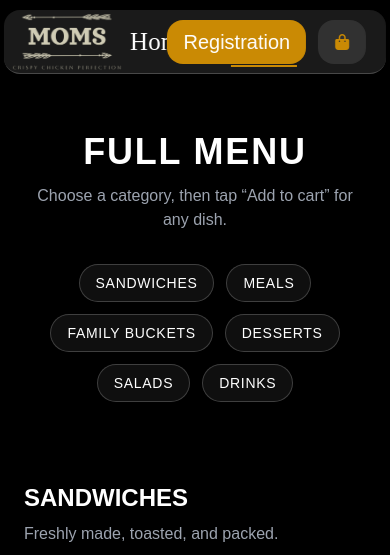
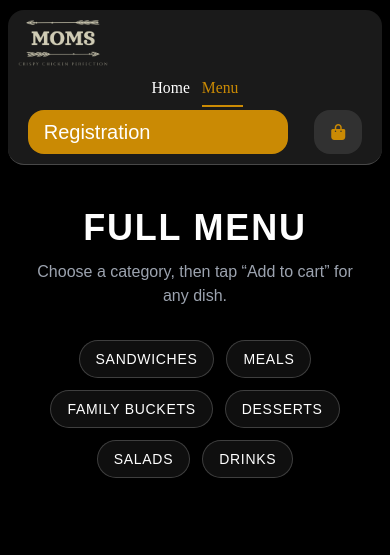
Before and after one commit to Ahmed-Abdelnasser-7/software-_project, a plain HTML site: page menu.html in a window 390 px wide. Shown: the top 555 px of the page. Drawn offline with nearby package versions, Linux system fonts and the light colour scheme.

Commit message:
adjusting css for mobile screens

```diff
--- a/menu.html
+++ b/menu.html
@@ -245,6 +245,8 @@
         border-color: rgba(255, 255, 255, 0.35);
       }
     </style>
+
+    <link rel="stylesheet" href="styles.css" />
   </head>
 
   <body>
--- /dev/null
+++ b/styles.css
@@ -0,0 +1,134 @@
+/* Shared responsive tweaks for mobile (iPhone) */
+
+html {
+  -webkit-text-size-adjust: 100%;
+}
+
+*,
+*::before,
+*::after {
+  box-sizing: border-box;
+}
+
+img,
+svg,
+video,
+canvas {
+  max-width: 100%;
+  height: auto;
+}
+
+body {
+  overflow-x: hidden;
+}
+
+/* Mobile-first overrides for the fixed top bar used on home/menu */
+@media (max-width: 640px) {
+  .top-bar {
+    width: calc(100% - 1rem) !important;
+    left: 0.5rem !important;
+    transform: none !important;
+    height: auto !important;
+    padding: 0.75rem !important;
+    gap: 0.5rem !important;
+    flex-wrap: wrap !important;
+  }
+
+  .top-bar img {
+    height: 46px !important;
+    width: auto !important;
+  }
+
+  .links {
+    position: static !important;
+    left: auto !important;
+    width: 100% !important;
+    display: flex !important;
+    flex-wrap: wrap !important;
+    justify-content: center !important;
+    text-align: center !important;
+    gap: 1rem !important;
+    font-size: 1.05rem !important;
+    margin-top: 0.25rem;
+  }
+
+  .register-btn,
+  .logout-btn,
+  #registerLink,
+  #logoutBtn {
+    position: static !important;
+    right: auto !important;
+    width: 100% !important;
+    max-width: 260px;
+    margin: 0.25rem auto 0;
+    justify-content: center !important;
+  }
+
+  .profile-btn,
+  #profileBtn,
+  .shopping-bag-btn,
+  .top-bar button[aria-label="Cart"] {
+    position: static !important;
+    right: auto !important;
+    margin: 0.25rem auto 0;
+  }
+
+  /* Menu page uses .page-wrap to offset the fixed header */
+  .page-wrap {
+    padding-top: 10rem !important;
+  }
+
+  /* Login / Register pages */
+  .auth-box {
+    width: min(92vw, 380px);
+    padding: 22px;
+  }
+
+  input {
+    width: 100% !important;
+  }
+}
+
+/* iPhone 14 Pro Max / 15 Pro Max are 430px wide (CSS px) */
+@media (max-width: 430px) {
+  .page-wrap {
+    padding-top: 9.5rem !important;
+  }
+
+  .register-btn,
+  .logout-btn,
+  #registerLink,
+  #logoutBtn {
+    max-width: 300px;
+  }
+}
+
+/* iPhone 14 / 15 are 390px wide (CSS px) */
+@media (max-width: 390px) {
+  .top-bar {
+    padding: 0.6rem !important;
+    gap: 0.4rem !important;
+  }
+
+  .links {
+    gap: 0.75rem !important;
+    font-size: 1rem !important;
+  }
+
+  .register-btn,
+  .logout-btn,
+  #registerLink,
+  #logoutBtn {
+    max-width: 260px;
+  }
+
+  .page-wrap {
+    padding-top: 10.5rem !important;
+  }
+}
+
+@media (max-width: 420px) {
+  .links {
+    font-size: 0.98rem !important;
+  }
+}
```
Also changed, not shown: home_page.html (+2 -0 lines), login.html (+2 -0 lines), register.html (+2 -0 lines).
